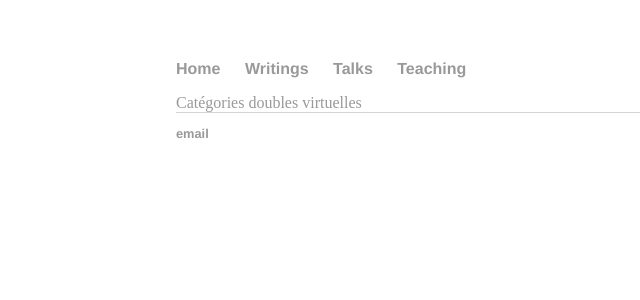
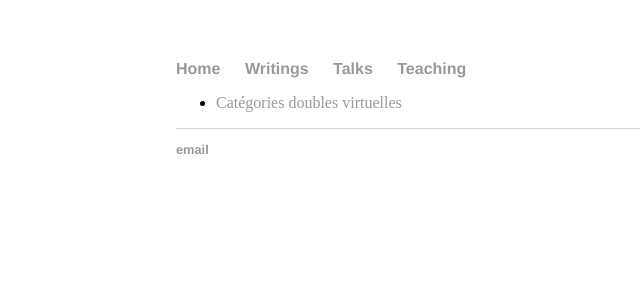
Before and after one commit to dskern/dskern.github.io, a Jekyll site: the page built from talks.html, in a window 1280 px wide. Shown: the top 300 px of the page, without its empty margins (16-656 px from the left). Built offline with Jekyll 4.4.1, drawn with Linux system fonts in a browser that asks for light colours.

Commit message:
Update talks.html

```diff
--- a/talks.html
+++ b/talks.html
@@ -3,4 +3,6 @@ title: Talks
 layout: default
 ---
 
-<a href="Talks/DoubleCats.pdf">Catégories doubles virtuelles</a>
+<ul>
+    <li><a href="Talks/DoubleCats.pdf">Catégories doubles virtuelles</a></li>
+</ul>
```
